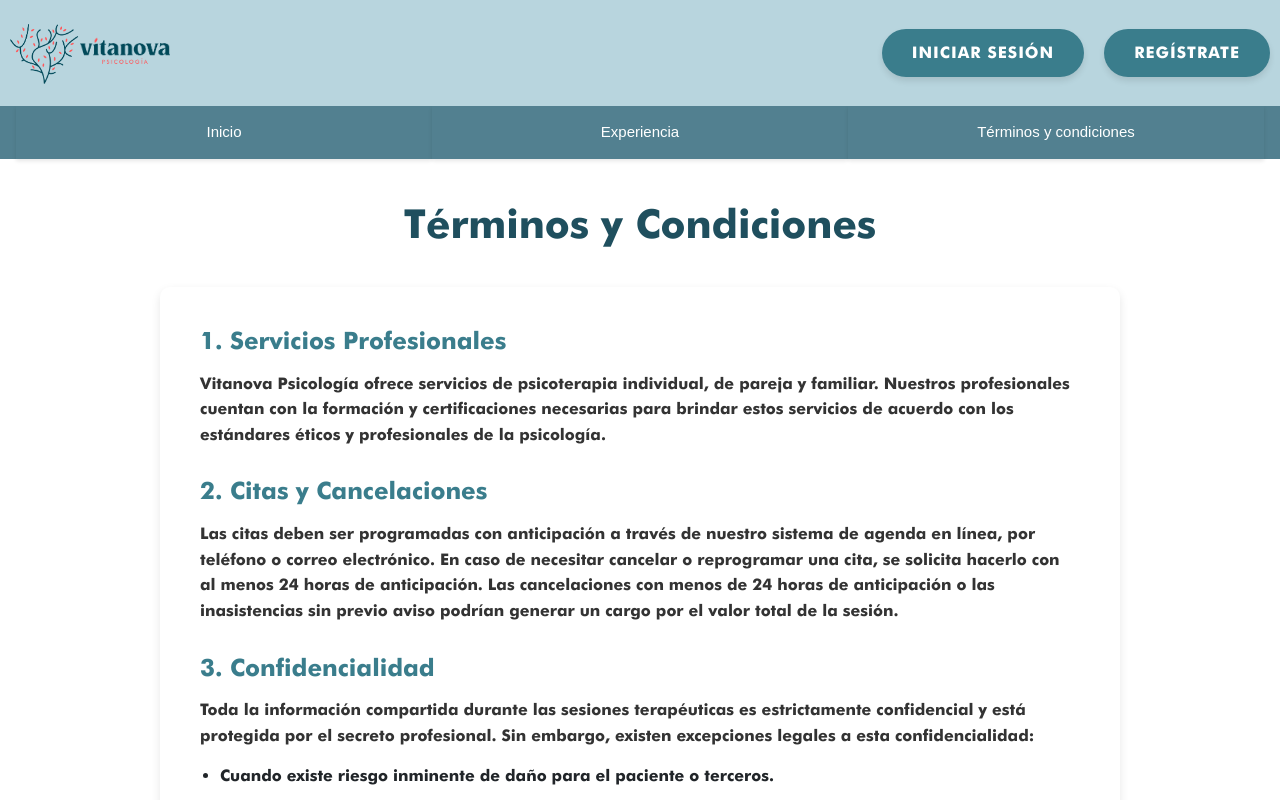
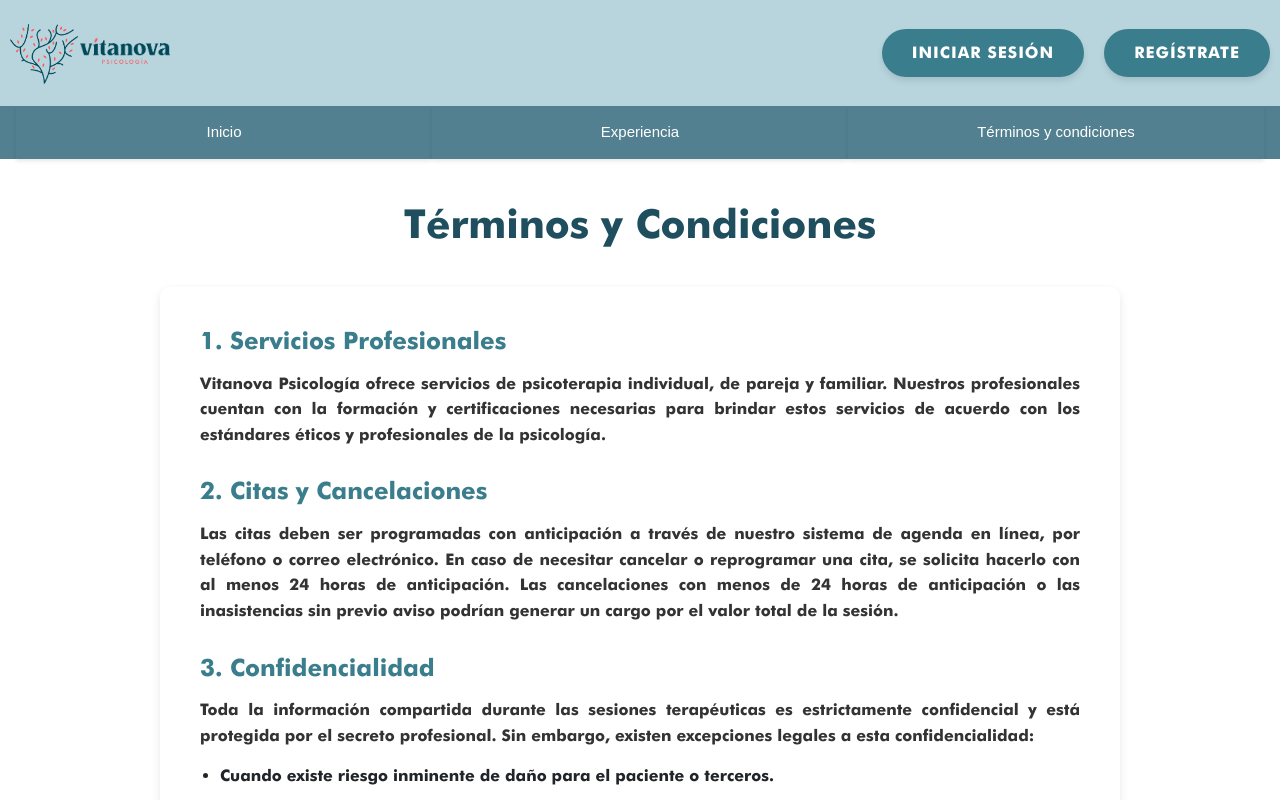
Before and after one commit to AlexRoac/Vitanova, a React (Create React App) app in the folder client/: page /terminos in a window 1280 px wide. Built offline with nearby package versions, Linux system fonts and the light colour scheme; no server answers.

Commit message:
Ahora el texto esta justificado

```diff
--- a/client/src/components/Experiencia/Experiencia.css
+++ b/client/src/components/Experiencia/Experiencia.css
@@ -1,3 +1,7 @@
+p {
+  text-align: justify;
+}
+
 .experiencia-container {
     max-width: 1200px;
     margin: 40px auto;
--- a/client/src/components/Terminos/Terminos.css
+++ b/client/src/components/Terminos/Terminos.css
@@ -1,3 +1,7 @@
+p {
+  text-align: justify;
+}
+
 .terminos-container {
     max-width: 1000px;
     margin: 40px auto;
```
